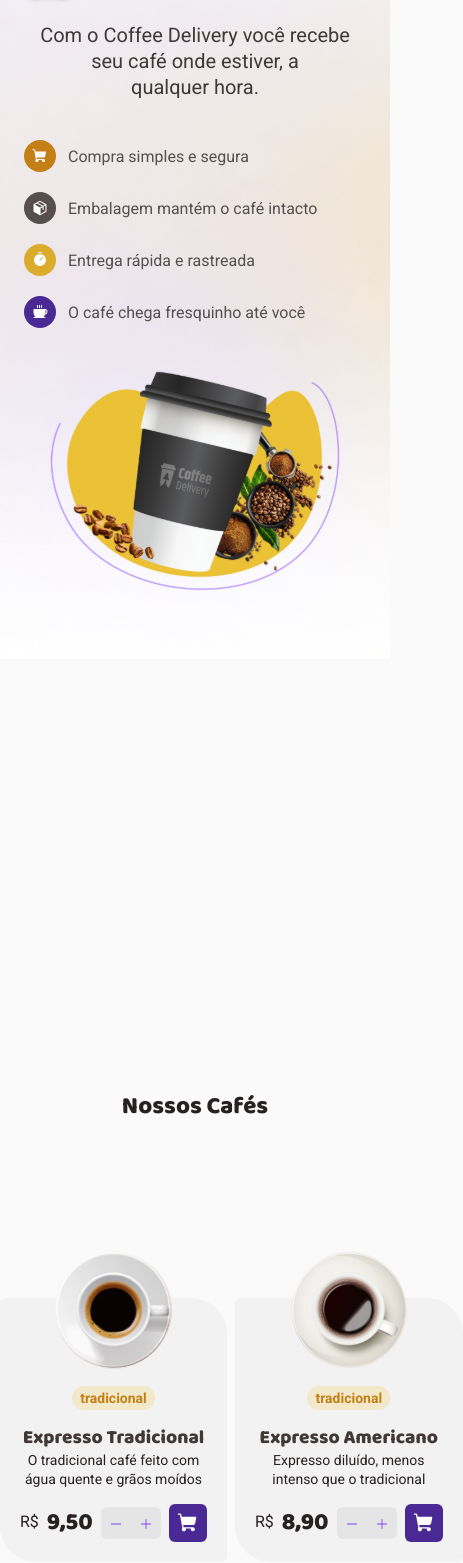
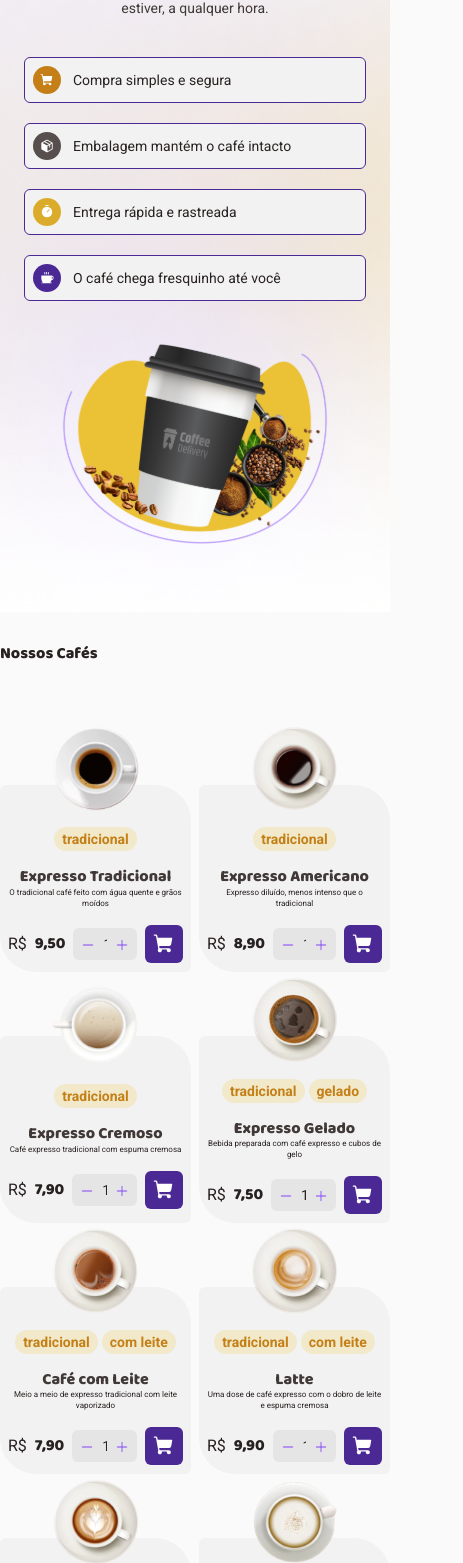
Before and after one commit to antonioalexandre1984/CoffeeDeliveryNov2025, a React (Vite) app: page / in a window 390 px wide. Shown: the part 328-1891 px from the top of the page, 463 px wide, since content can reach past the window. Built offline with nearby package versions, Linux system fonts and the light colour scheme.

Commit message:
Finalizado responsividade

```diff
--- a/src/Pages/HomePage/components/AllCoffee/styles.ts
+++ b/src/Pages/HomePage/components/AllCoffee/styles.ts
@@ -3,9 +3,26 @@ import styled from "styled-components";
 export const AllCoffeeContainer = styled.div`
 	width: 100%;
 	margin-top: 2rem;
+
+	@media (max-width: ${({ theme }) => theme.breakpoints.sm}) {
+		img{
+			width: 50%;
+			height: 50%;
+		}
+	}
+
 	@media (max-width: ${({ theme }) => theme.breakpoints.md}) {
-		padding-top: 25rem;
-
+		margin-bottom: 10rem;
+		margin-right: 1rem;
+		margin-right: auto;
+	}
+	@media (min-width: ${({ theme }) => theme.breakpoints.lg}) {
+		margin-bottom: 10rem;
+		margin-right: 1rem;
+		margin-right: auto;
+		display: flex;
+		flex-direction: column;
+		align-items: center;
 	}
 `;
 
@@ -18,14 +35,23 @@ export const AllCoffeeList = styled.div`
 	row-gap: 4rem;
 	margin-top: 3.5rem;
 
+
 	@media (max-width: ${({ theme }) => theme.breakpoints.md}) {
-		padding-top: 10rem;
+		padding-top: 4rem;
 		display: grid;
 		grid-template-columns: repeat(2, 1fr);
-		margin: 0.50rem;
 		gap: 1rem;
 		row-gap: 4rem;
 		column-gap: 0.5rem;
-		margin: 1rem auto;
+	}
+
+	@media (min-width: ${({ theme }) => theme.breakpoints.lg}) {
+		padding-top: 2rem;
+		//display: grid;
+		//grid-template-columns: repeat(2, 1fr);
+		gap: 1rem;
+		row-gap: 4rem;
+		column-gap: 0.5rem;
+		//padding-bottom: 10rem;
 	}
 `;
--- a/src/Pages/HomePage/components/Banner/index.tsx
+++ b/src/Pages/HomePage/components/Banner/index.tsx
@@ -16,11 +16,11 @@ export function Banner() {
 			<BannerContent className="container">
 				<section className="">
 					<BannerIntroTitle size="xl">
-						Encontre o café perfeito <br />
+						Encontre o café perfeito
 						para qualquer hora do dia
 					</BannerIntroTitle>
-					<BannerIntroRegularText>
-						Com o Coffee Delivery você recebe seu café onde estiver, a <br />{" "}
+					<BannerIntroRegularText size="l">
+						Com o Coffee Delivery você recebe seu café onde estiver, a
 						qualquer hora.
 					</BannerIntroRegularText>
 
--- a/src/Pages/HomePage/components/Banner/styles.ts
+++ b/src/Pages/HomePage/components/Banner/styles.ts
@@ -26,10 +26,8 @@ export const BannerContainer = styled.section`
 	align-items: center;
 	justify-content: center;
 
-	/* Desktop/Tablet (md) - >= 768px: Estilo original fixo */
-	@media (min-width: ${({ theme }) => theme.breakpoints.md}) {
-		height: 34rem;
-		padding: 0;
+	/* Desktop/Tablet (lg) - Ajuste de altura se necessário */
+	@media (min-width: ${({ theme }) => theme.breakpoints.lg}) {
 	}
 `;
 
@@ -49,14 +47,22 @@ export const BannerContent = styled.div`
 	/* Ajuste para o conteúdo do CupCoffee */
 	img {
 		width: 100%; /* Imagem preenche a largura no mobile */
-		max-width: 300px; /* Limita o tamanho máximo */
-		height: auto;
+		max-width: 460px; /* Limita o tamanho máximo */
+	}
+
+	/* Celular pequeno (sm) - Ajusta o tamanho da imagem */
+	@media (max-width: ${({ theme }) => theme.breakpoints.sm}) {
+		img {
+			width: 80%; /* Reduz um pouco no celular */
+			height: auto;
+			max-width: 300px;
+		}
 	}
 
 	/*
     Desktop/Tablet (md) - >= 768px
     Retorna ao layout original de duas colunas (row)
-  */
+    */
 	@media (min-width: ${({ theme }) => theme.breakpoints.md}) {
 		max-width: 1120px; /* Limita a largura principal (baseado na sua classe 'container') */
 		flex-direction: row; /* Coloca lado a lado */
@@ -66,9 +72,17 @@ export const BannerContent = styled.div`
 		padding: 0;
 
 		img {
-			width: 476px; /* Tamanho original da imagem */
+			width: 476px;
 			height: 360px;
 			max-width: none;
+		}
+	}
+
+	/* Desktop grande (lg) - >= 992px: Ajuste da imagem */
+	@media (min-width: ${({ theme }) => theme.breakpoints.lg}) {
+		img {
+			width: 550px;
+			height: 400px;
 		}
 	}
 `;
@@ -79,46 +93,75 @@ export const BannerContent = styled.div`
 
 export const BannerIntroTitle = styled(TitleText)`
 	margin-bottom: 1rem;
-	/* MOBILE-FIRST: Usa um tamanho de fonte menor e centraliza o texto */
-	//font-size: ${({ theme }) => theme.textSizes["title-title-xl"]};
-	text-align: left;
 	text-shadow: 2px 2px 6px rgba(0, 0, 0, 0.6);
-	/* Desktop (md) - >= 768px: Retorna ao tamanho e alinhamento original */
-	@media (max-width: ${({ theme }) => theme.breakpoints.sm}) {
-		font-size: ${({ theme }) => theme.textSizes["title-title-m"]};
+
+	/* MOBILE-FIRST (Estilo Base) */
+	font-size: ${({ theme, size }) => {
+		if (size === "xl") return theme.textSizes["title-title-l"];
+		if (size === "l") return theme.textSizes["title-title-m"];
+		return theme.textSizes[`title-title-${size ?? "m"}`];
+	}};
+	text-align: center;
+
+	/* Tablet (md) - >= 768px: Retorna ao tamanho definido na prop 'size' e alinha à esquerda */
+	@media (min-width: ${({ theme }) => theme.breakpoints.md}) {
+		font-size: ${({ theme, size }) =>
+			theme.textSizes[`title-title-${size ?? "m"}`]};
 		text-align: left;
+	}
+	@media (min-width: ${({ theme }) => theme.breakpoints.lg}) {
+		text-align: left;
+		gap:1rem;
 	}
 `;
 
 export const BannerIntroRegularText = styled(RegularText)`
-	font-size: ${({ theme }) => theme.textSizes["text-regular-l"]};
 	color: ${({ theme }) => theme.colors["base-subtitle"]};
-	text-align: center; /* Centraliza no mobile */
 
+	/* MOBILE-FIRST (Estilo Base) */
+	font-size: ${({ theme, size }) => {
+		if (size === "l") return theme.textSizes["text-regular-s"];
+		return theme.textSizes[`text-regular-${size ?? "m"}`];
+	}};
+	text-align: center;
+
+	/* Tablet (md) - >= 768px: Retorna ao tamanho definido na prop 'size' e alinha à esquerda */
 	@media (min-width: ${({ theme }) => theme.breakpoints.md}) {
+		font-size: ${({ theme, size }) =>
+			theme.textSizes[`text-regular-${size ?? "m"}`]};
 		text-align: left;
 	}
 `;
 
 // ----------------------------------------------------
-// 4. BANNER BENEFÍCIOS CONTAINER
+// 4. BANNER BENEFÍCIOS CONTAINER (AJUSTADO PARA CASCATA)
 // ----------------------------------------------------
 
 export const BannerBenefictsContainer = styled.div`
 	width: 100%;
+	margin-top: 2.5rem; /* Margem ajustada para mobile */
+
+	/* MOBILE-FIRST: Uma única coluna para empilhamento (efeito cascata) */
 	display: grid;
-	/* MOBILE-FIRST: Uma coluna para empilhar os benefícios */
-	grid-template-columns: 1fr;
-	row-gap: 1.25rem;
-	margin-top: 2.5rem; /* Margem ajustada para mobile */
-	margin-bottom: 0;
+	grid-template-columns: 1fr; /* Uma coluna de largura total */
+	row-gap: 1.25rem; /* Espaçamento vertical entre os itens */
 
-	/* Desktop/Tablet (md) - >= 768px: Duas colunas */
+	/* Garante que o grid se alinhe à esquerda se o container for mais largo */
+	justify-items: start;
+
+	/* Tablet (md) - >= 768px: Estrutura de duas colunas */
 	@media (min-width: ${({ theme }) => theme.breakpoints.md}) {
-		grid-template-columns: 1fr 1fr;
+		grid-template-columns: repeat(
+			2,
+			max-content
+		); /* Duas colunas, ajustando a largura ao conteúdo */
+		column-gap: 2.5rem; /* Espaçamento horizontal entre as colunas */
+		row-gap: 1.25rem;
 		margin-top: 4.125rem;
 	}
+
+	/* Desktop grande (lg) - Mantém a estrutura de duas colunas */
+	@media (min-width: ${({ theme }) => theme.breakpoints.lg}) {
+		grid-template-columns: repeat(2, max-content);
+	}
 `;
-
-// Exportação mantida, assumindo que esta é usada em outro lugar.
-export const BenefictsWithIcon = styled.div``;
--- a/src/Pages/HomePage/components/OneCoffeeCard/styles.ts
+++ b/src/Pages/HomePage/components/OneCoffeeCard/styles.ts
@@ -15,6 +15,10 @@ export const OneCoffeeCardContainer = styled.div`
 		width: 7.5rem;
 		height: 7.5rem;
 		margin-top: -4.25rem;
+	}
+
+	@media (max-width: ${({ theme }) => theme.breakpoints.xl}) {
+    padding: 0.5rem;
 	}
 `;
 
@@ -42,6 +46,16 @@ export const Description = styled(RegularText)`
 	display: flex;
 	justify-content: center;
 	align-items: center;
+
+	@media (max-width: ${({ theme }) => theme.breakpoints.sm}) {
+		font-size: 0.50rem;/* ${({theme})=> theme.textSizes["text-regular-xs"]}; */
+    //padding: 0.5rem;
+	}
+
+	@media (min-width: ${({ theme }) => theme.breakpoints.lg}) {
+		padding: 0.75rem;
+		text-align: center;
+	}
 `;
 
 export const OneCoffeeCardFooter = styled.div`
--- a/src/components/BenefictsWithIcon/styles.ts
+++ b/src/components/BenefictsWithIcon/styles.ts
@@ -1,31 +1,57 @@
 import styled from "styled-components"
+import { RegularText } from "../Typography";
 
 interface IconContainerProps{
     $iconBg: string;
 }
 
 
-export const BenefictsWithIconContainer = styled.div`
+export const BenefictsWithIconContainer = styled(RegularText)`
 	display: flex;
 	align-items: center;
 	gap: 0.75rem;
-font-size: ${({theme})=> theme.textSizes["text-regular-m"]};
+	font-size: ${({ theme }) => theme.textSizes["text-regular-m"]};
 	width: 100%;
 
+	@media (max-width: ${({ theme }) => theme.breakpoints.sm}) {
+		font-size: ${({ theme }) => theme.textSizes["text-regular-s"]};
+		display: flex;
+		padding: 0.5rem;
+		background: ${({ theme }) => theme.colors["base-card"]};
+		border: 1px solid ${({ theme }) => theme.colors["brand-purple-dark"]};
+		border-radius: 6px;
+		align-items: center;
+		gap: 0.75rem;
+	}
 
-`
+	@media (min-width: ${({ theme }) => theme.breakpoints.lg}) {
+		font-size: ${({ theme }) => theme.textSizes["text-regular-s"]};
+		display: flex;
+		padding: 0.5rem;
+		//background: ${({ theme }) => theme.colors["base-card"]};
+		//border: 1px solid ${({ theme }) => theme.colors["brand-purple-dark"]};
+		border-radius: 6px;
+		align-items: center;
+		gap: 0.75rem;
+	}
+`;
 
 export const IconContainer = styled.div<IconContainerProps>`
 	width: 32px;
 	height: 32px;
 	border-radius: 50%;
 
-background: ${({$iconBg})=> $iconBg};
-color: ${({theme})=> theme.colors["base-white"]};
+	background: ${({ $iconBg }) => $iconBg};
+	color: ${({ theme }) => theme.colors["base-white"]};
 	display: flex;
 	align-items: center;
 	justify-content: center;
-`
+
+	@media (max-width: ${({ theme }) => theme.breakpoints.sm}) {
+		width: 28px;
+        height: 28px;
+	}
+`;
 
 
 export const InfoContainer = styled.div`
--- a/src/components/Typography.ts
+++ b/src/components/Typography.ts
@@ -34,6 +34,12 @@ export const TitleText = styled.h1<TitleTextProps>`
 		return theme.textSizes[`title-title-${size ?? "m"}`];
 	}};
 	text-align: center;
+
+	/* Tablet (md) - >= 768px: Retorna ao tamanho definido na prop 'size' */
+	@media (max-width: ${({ theme }) => theme.breakpoints.sm}) {
+		font-size: 1rem;
+		text-align: left;
+	}
 
 	/* Tablet (md) - >= 768px: Retorna ao tamanho definido na prop 'size' */
 	@media (min-width: ${({ theme }) => theme.breakpoints.md}) {
--- a/src/styles/themes/default.ts
+++ b/src/styles/themes/default.ts
@@ -1,8 +1,8 @@
 export const breakpoints = {
 	// Mobile padrão é o default, sem media query
-	sm: "350px", // Celulares grandes/Paisagem
+	sm: "435px", // Celulares grandes/Paisagem
 	md: "768px", // Tablets (Este é o ponto de quebra mais importante)
-	lg: "902px", // Laptops/Desktops pequenos
+	lg: "799px", // Laptops/Desktops pequenos
 	xl: "1200px", // Desktops padrão
 } as const;
 
@@ -32,12 +32,13 @@ export const defaultTheme = {
 		"title-title-m": "1.5rem",
 		"title-title-s": "1.2rem",
 		"title-title-xs": "1.125rem",
+		"text-regular-xs": "0.750rem",
+		"text-regular-s": "0.875rem",
+		"text-regular-m": "1rem",
 		"text-regular-l": "1.25rem",
+		"text-bold-s": "0.75rem",
+		"text-bold-m": "1rem",
 		"text-bold-l": "1.25rem",
-		"text-regular-m": "1rem",
-		"text-bold-m": "1rem",
-		"text-regular-s": "0.875rem",
-		"text-bold-s": "0.75rem",
 		"components-tag": "0.625rem",
 		"components-button-g": "0.875rem",
 		"components-button-s": "0.75rem",
```
Lines whose indentation alone changed are shown as unchanged.
